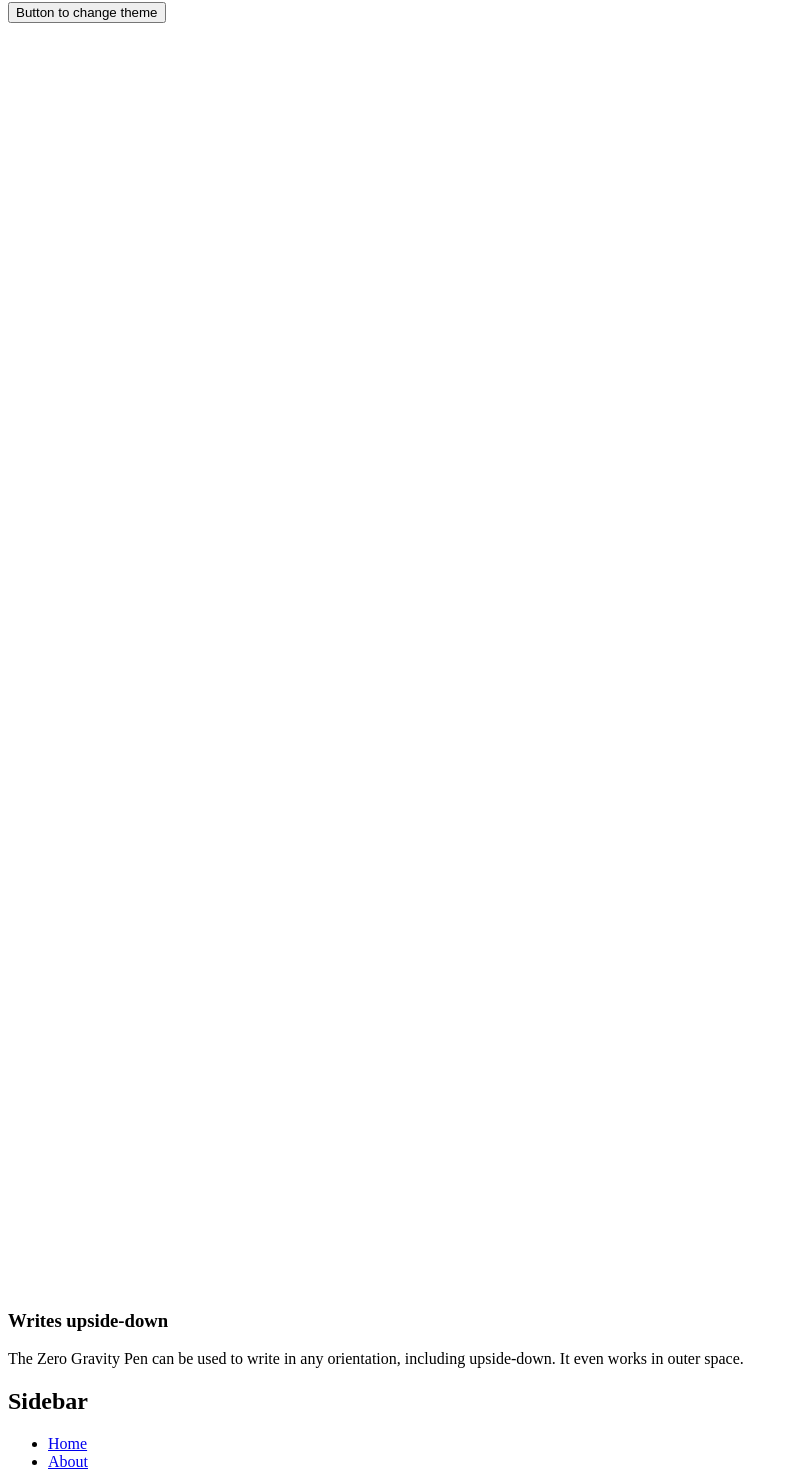
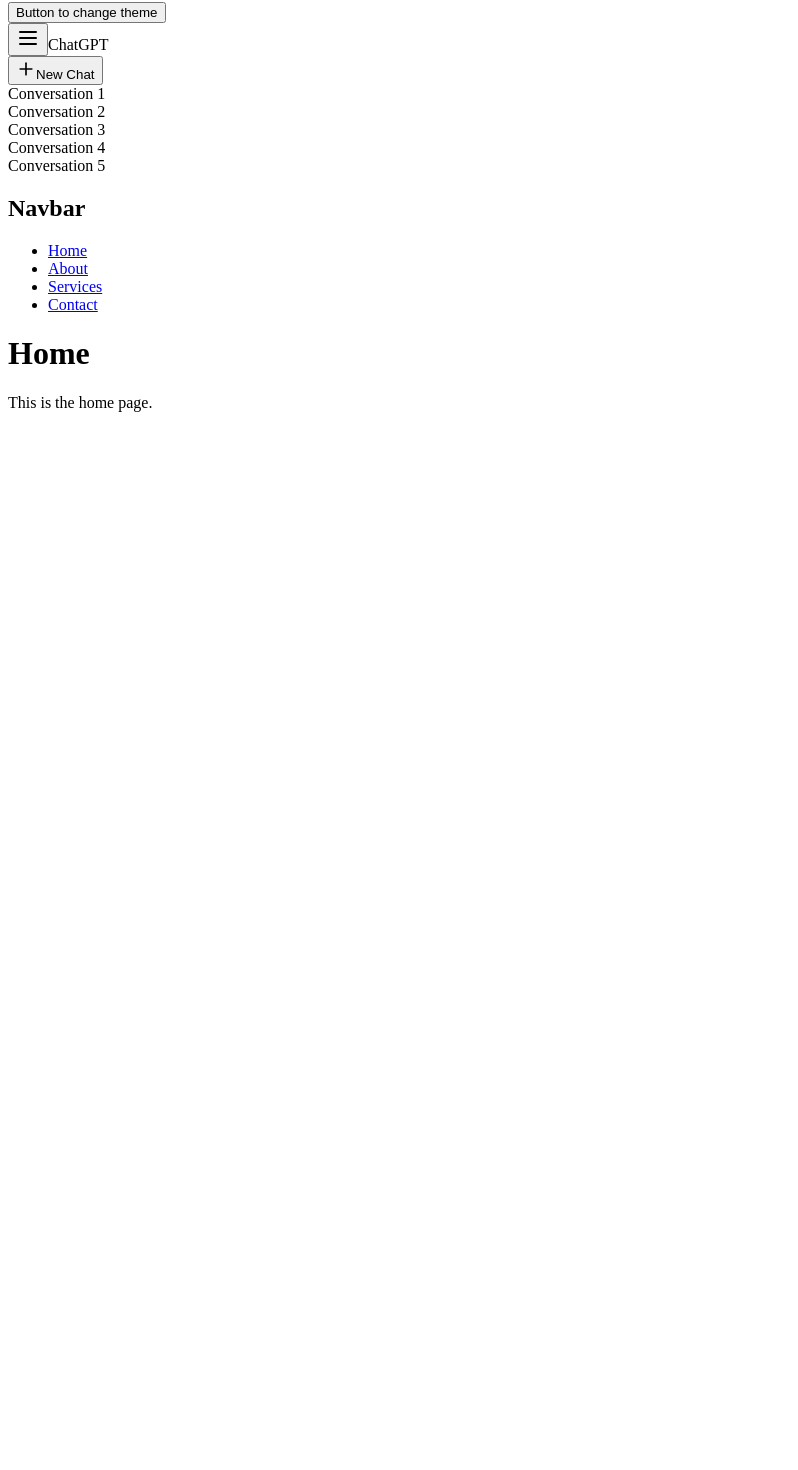
Before and after one commit to anonymousHa04/Vision-doc-frontend, a React (Vite) app: page / in a window 1280 px wide. Shown: the part 6-1476 px from the top of the page, without its empty margins (0-798 px from the left). After the commit the page ends 800 px from the top, so only its background shows below. Built offline with nearby package versions, Linux system fonts and the light colour scheme; the HTML template or start-up script is replaced by a standard one.

Commit message:
adde key stroke

```diff
--- a/package.json
+++ b/package.json
@@ -23,6 +23,7 @@
   },
   "dependencies": {
     "@tailwindcss/vite": "^4.1.4",
+    "lucide-react": "^0.501.0",
     "react": "^19.1.0",
     "react-dom": "^19.1.0",
     "tailwindcss": "^4.1.4"
--- a/src/components/sidebar/Sidebar.tsx
+++ b/src/components/sidebar/Sidebar.tsx
@@ -1,31 +1,62 @@
-// this is the sidebar component
+// src/components/Sidebar.tsx
+import { useEffect, useState } from "react";
+import { Sun, Moon, Menu, Plus, Trash2 } from "lucide-react";
 
-import useTheme from "../../hooks/useTheme";
+const Sidebar = () => {
+    const [open, setOpen] = useState(true);
 
-function Sidebar() {
+    useEffect(() => {
+        const handleKeyDown = (event: KeyboardEvent) => {
+            const isMac = navigator.userAgent.includes("Mac");
+            const isCtrlOrCmd = isMac ? event.metaKey : event.ctrlKey;
+
+            if (isCtrlOrCmd && event.key.toLowerCase() === "b") {
+                event.preventDefault(); // Prevent default browser behavior
+                setOpen((prev) => !prev);
+            }
+        }
+
+        window.addEventListener("keydown", handleKeyDown);
+        return () => {
+            window.removeEventListener("keydown", handleKeyDown);
+        };
+    }, [])
+
     return (
-        <div className="sidebar">
-            <div className="bg-white dark:bg-gray-800 rounded-lg px-6 py-8 ring shadow-xl ring-gray-900/5">
-                <div>
-                    <span className="inline-flex items-center justify-center rounded-md bg-indigo-500 p-2 shadow-lg">
-                        <svg className="h-6 w-6 stroke-white" xmlns="http://www.w3.org/2000/svg" viewBox="0 0 24 24" fill="none" stroke-width="2" stroke-linecap="round" stroke-linejoin="round">
-                        </svg>
-                    </span>
-                </div>
-                <h3 className="text-gray-900 dark:text-white mt-5 text-base font-medium tracking-tight ">Writes upside-down</h3>
-                <p className="text-gray-500 dark:text-gray-400 mt-2 text-sm ">
-                    The Zero Gravity Pen can be used to write in any orientation, including upside-down. It even works in outer space.
-                </p>
+        <div
+            className={`h-screen transition-all duration-300 flex flex-col ${open ? "w-64" : "w-16"
+                }
+      transform ${open ? "translate-x-0 opacity-100" : "-translate-x-full opacity-0"
+                }
+      bg-gray-100 dark:bg-zinc-900 text-black dark:text-white border-r dark:border-zinc-700`}
+        >
+            {/* Header */}
+            <div className="flex items-center justify-between p-4 border-b dark:border-zinc-700">
+                <button onClick={() => setOpen(!open)}>
+                    <Menu />
+                </button>
+                {open && <span className="text-lg font-bold">ChatGPT</span>}
             </div>
-            <h2>Sidebar</h2>
-            <ul>
-                <li><a href="#home">Home</a></li>
-                <li><a href="#about">About</a></li>
-                <li><a href="#services">Services</a></li>
-                <li><a href="#contact">Contact</a></li>
-            </ul>
+
+            {/* New Chat */}
+            <button className="flex items-center gap-2 p-4 hover:bg-gray-200 dark:hover:bg-zinc-800 transition">
+                <Plus size={20} />
+                {open && <span>New Chat</span>}
+            </button>
+
+            {/* Chat List */}
+            <div className="flex-1 overflow-auto px-2 space-y-2 mt-4">
+                {Array.from({ length: 5 }).map((_, i) => (
+                    <div
+                        key={i}
+                        className="bg-gray-200 dark:bg-zinc-800 p-3 rounded hover:bg-gray-300 dark:hover:bg-zinc-700 cursor-pointer text-sm"
+                    >
+                        {open ? `Conversation ${i + 1}` : `#${i + 1}`}
+                    </div>
+                ))}
+            </div>
         </div>
     );
-}
+};
 
 export default Sidebar;
```
Also changed, not shown: 1 other file (tests, documents, lock files or other folders).
